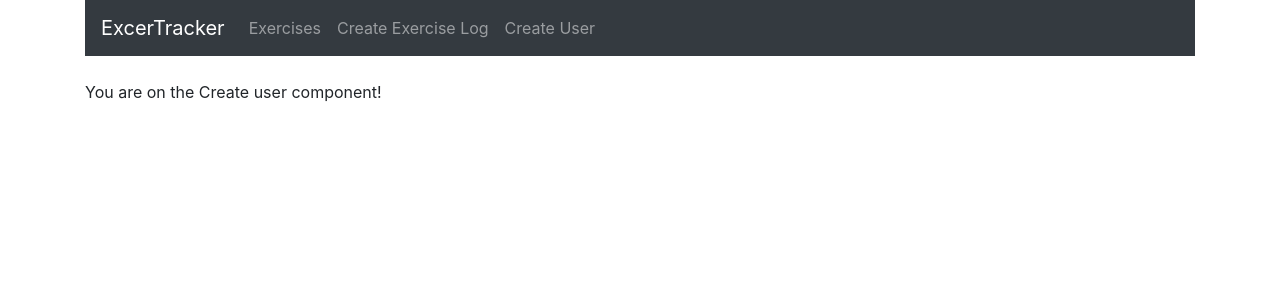
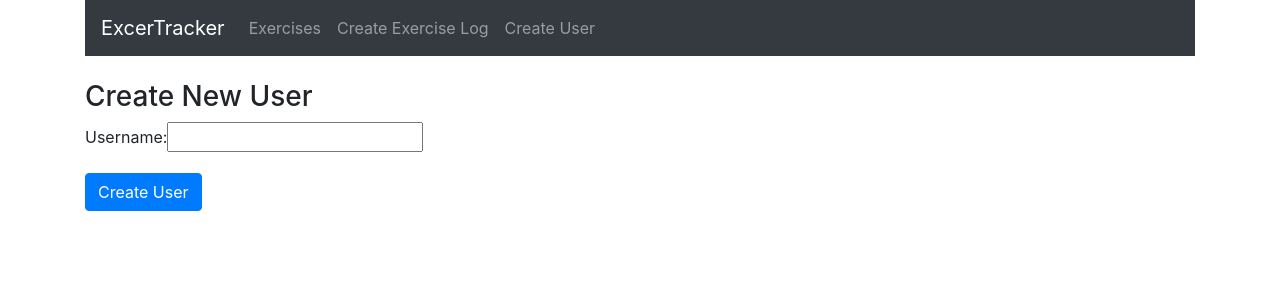
Before and after one commit to azkgar/MERNTest, a React (Create React App) app: page /user in a window 1280 px wide. Shown: the top 300 px of the page. Built offline with nearby package versions, Linux system fonts and the light colour scheme.

Commit message:
Completes the create-user file

```diff
--- a/src/components/create-exercise.component.jsx
+++ b/src/components/create-exercise.component.jsx
@@ -74,7 +74,7 @@
                 <form onSubmit ={this.onSubmit}>
                     <div className ="form-group">
                         <label>Username: </label>
-                        <select ref="usernInput"
+                        <select ref="userInput"
                         required
                         className ="form-control"
                         value={this.state.username}
--- a/src/components/create-user.component.jsx
+++ b/src/components/create-user.component.jsx
@@ -1,10 +1,51 @@
 import React, {Component} from "react";
 
 export default class CreateUser extends Component{
-    render(){
+    constructor(props){
+        super(props);
+
+        this.onChangeUsername = this.onChangeUsername.bind(this);
+        this.onSubmit = this.onSubmit.bind(this);
+
+        this.state = {
+            username : ""
+        }
+    }
+    onChangeUsername(e){
+        this.setState({
+            username: e.target.value
+        });
+    }
+    onSubmit(e){
+        e.preventDefault();
+        const user = {
+            username: this.state.username,
+        }
+
+        console.log(user);
+
+        this.setState({
+            username: ""
+        });
+    }
+    render() {
         return(
             <div>
-                <p>You are on the Create user component!</p>
+                <h3>Create New User</h3>
+                <form onSubmit={this.onSubmit}>
+                    <div className="form-group">
+                        <label>Username: </label>
+                        <input type="text"
+                        required
+                        clasName="form-control"
+                        value={this.state.username}
+                        onChange={this.onChangeUsername}
+                        />
+                    </div>
+                    <div className="form-group">
+                        <input type="submit" value="Create User" className="btn btn-primary"/>
+                    </div>
+                </form>
             </div>
         );
     }
```
